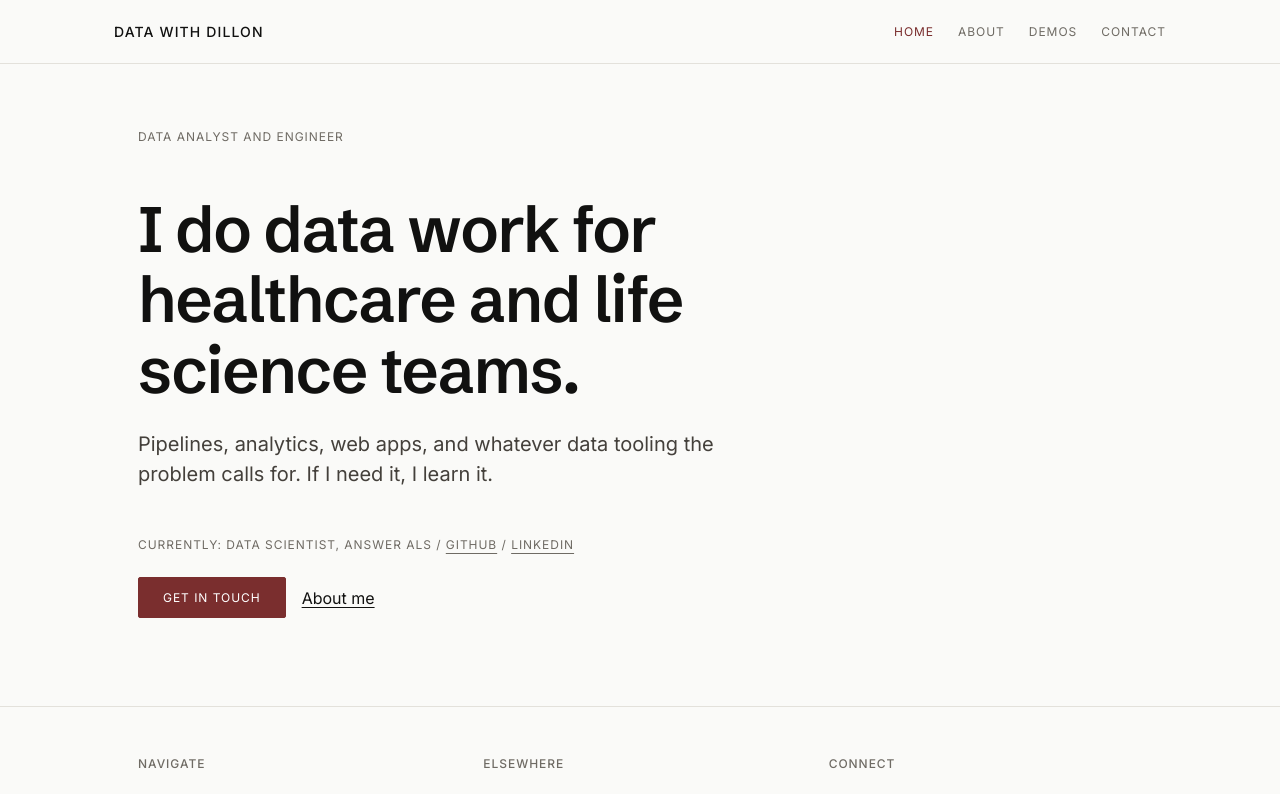
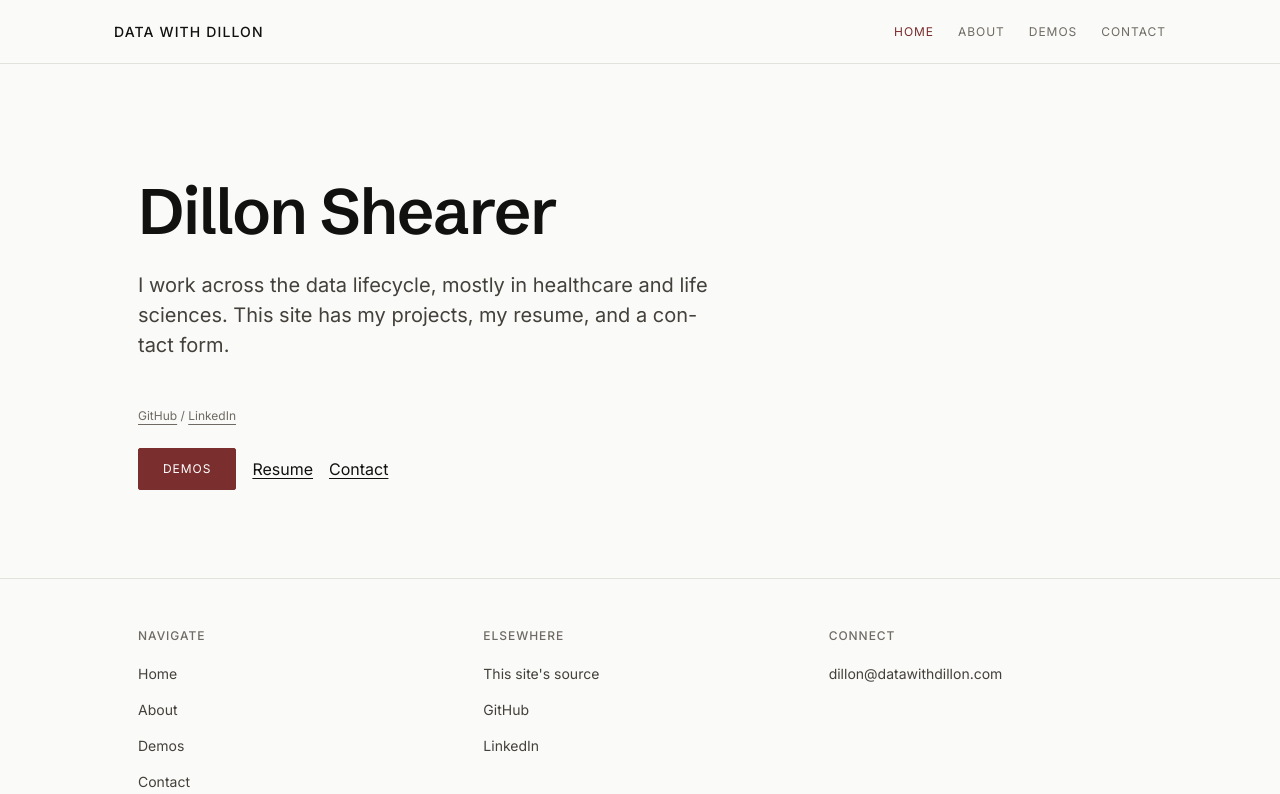
Before and after one commit to dillon-shearer/ds-portfolio, a Next.js app: page / in a window 1280 px wide. Shown: the top 794 px of the page. Built offline with nearby package versions, Linux system fonts and the light colour scheme; no server answers.

Commit message:
Rewrite the home page as a plain name, one line, and links

```diff
--- a/app/page.module.css
+++ b/app/page.module.css
@@ -1,15 +1,5 @@
 .hero {
   width: 100%;
-}
-
-.eyebrow {
-  width: 100%;
-  font-family: var(--font-mono);
-  font-size: var(--text-xs);
-  font-weight: 400;
-  text-transform: uppercase;
-  letter-spacing: var(--tracking-wide);
-  color: var(--color-ink-3);
 }
 
 .statement {
@@ -55,8 +45,6 @@
   font-size: var(--text-xs);
   font-weight: 400;
   line-height: var(--leading-snug);
-  text-transform: uppercase;
-  letter-spacing: var(--tracking-wide);
   color: var(--color-ink-3);
   margin-top: var(--space-7);
 }
--- a/app/page.tsx
+++ b/app/page.tsx
@@ -13,13 +13,10 @@ export default function HomePage() {
   return (
     <div className="page-wrapper--wide">
       <section className={styles.hero}>
-        <p className={styles.eyebrow}>{HERO.eyebrow}</p>
         <div className={styles.heroGrid}>
           <h1 className={styles.statement}>{HERO.statement}</h1>
           <p className={styles.support}>{HERO.support}</p>
           <div className={styles.meta}>
-            <span>{HERO.meta.currently}</span>
-            <span aria-hidden="true">{HERO.meta.separator}</span>
             <a
               href={SOCIALS.github}
               target="_blank"
@@ -42,7 +39,11 @@ export default function HomePage() {
             <Button href={HERO.ctas.primary.href} variant="primary">
               {HERO.ctas.primary.label}
             </Button>
-            <InlineLink href={HERO.ctas.secondary.href}>{HERO.ctas.secondary.label}</InlineLink>
+            {HERO.ctas.secondary.map((link) => (
+              <InlineLink key={link.href} href={link.href}>
+                {link.label}
+              </InlineLink>
+            ))}
           </div>
         </div>
       </section>
--- a/content/home.ts
+++ b/content/home.ts
@@ -1,18 +1,17 @@
-import { SITE } from './site'
-
 export const HERO = {
-  eyebrow: SITE.positioning.toUpperCase(),
-  statement: 'I do data work for healthcare and life science teams.',
+  statement: 'Dillon Shearer',
   support:
-    'Pipelines, analytics, web apps, and whatever data tooling the problem calls for. If I need it, I learn it.',
+    'I work across the data lifecycle, mostly in healthcare and life sciences. This site has my projects, my resume, and a contact form.',
   meta: {
-    currently: 'CURRENTLY: DATA SCIENTIST, ANSWER ALS',
     separator: ' / ',
-    github: 'GITHUB',
-    linkedin: 'LINKEDIN',
+    github: 'GitHub',
+    linkedin: 'LinkedIn',
   },
   ctas: {
-    primary: { label: 'Get in touch', href: '/contact' },
-    secondary: { label: 'About me', href: '/about' },
+    primary: { label: 'Demos', href: '/demos' },
+    secondary: [
+      { label: 'Resume', href: '/resume' },
+      { label: 'Contact', href: '/contact' },
+    ],
   },
 }
--- a/scripts/ui-scenarios/home.json
+++ b/scripts/ui-scenarios/home.json
@@ -14,7 +14,7 @@
         {
           "kind": "text",
           "selector": "h1",
-          "includes": "I do data work for healthcare and life science teams."
+          "includes": "Dillon Shearer"
         },
         {
           "kind": "eval",
@@ -23,7 +23,7 @@
         }
       ],
       "actions": [
-        { "action": "focus", "selector": "a[href='/about'] >> visible=true" },
+        { "action": "focus", "selector": "a[href='/resume'] >> visible=true" },
         { "action": "tabs", "count": 3 }
       ]
     }
```
